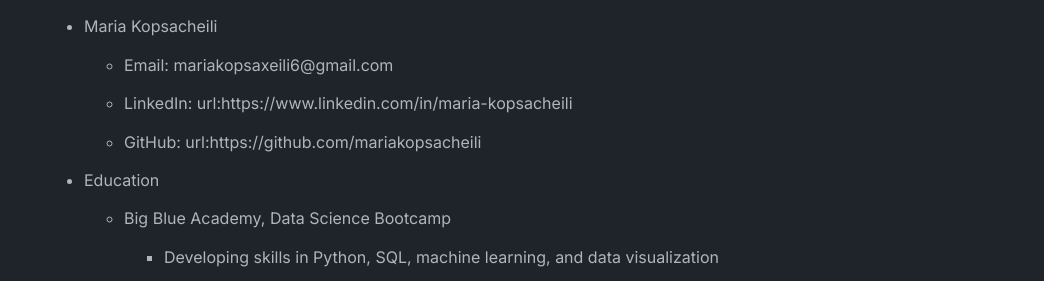
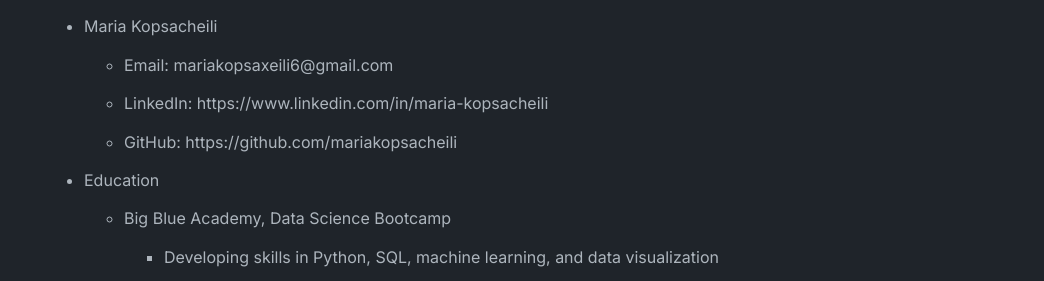
Before and after one commit to mariakopsacheili/mariakopsacheili.github.io, a Jekyll site: the page built from about.md, in a window 1280 px wide. Shown: the part 163-444 px from the top of the page, without its empty margins (236-1280 px from the left). Built offline with Jekyll 4.4.1, drawn with Linux system fonts in a browser that asks for light colours; part of the change alters nothing that is shown.

Commit message:
Update about.md

```diff
--- a/about.md
+++ b/about.md
@@ -5,8 +5,8 @@ title: About
 
 - Maria Kopsacheili
   - Email: mariakopsaxeili6@gmail.com
-  - LinkedIn: url:https://www.linkedin.com/in/maria-kopsacheili
-  - GitHub: url:https://github.com/mariakopsacheili
+  - LinkedIn: https://www.linkedin.com/in/maria-kopsacheili
+  - GitHub: https://github.com/mariakopsacheili
 
 - Education
   - Big Blue Academy, Data Science Bootcamp
```
